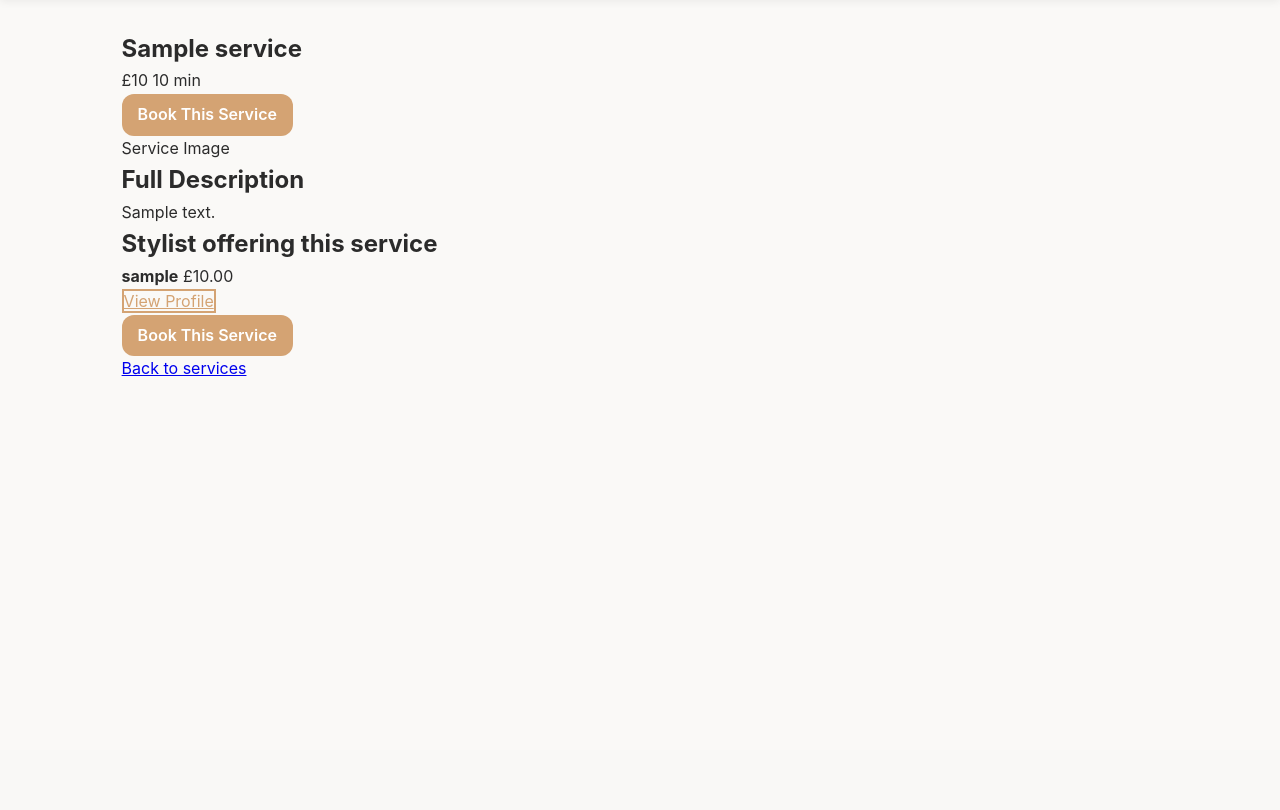
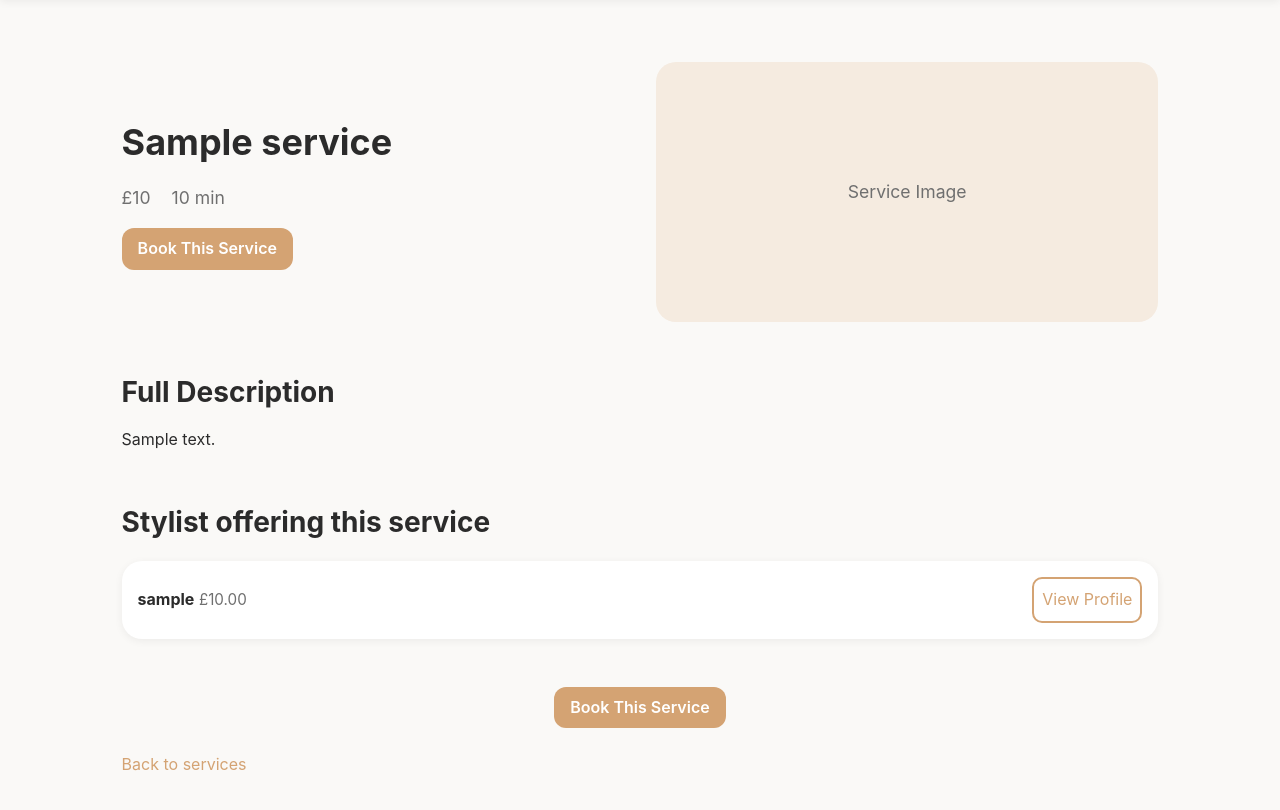
Before and after one commit to jaydendavis746-debug/django-crud-app-salon-project, a Django app: page /services/1/ in a window 1280 px wide. Shown: the part 50-860 px from the top of the page. Before the commit the page ends 426 px from the top, so only its background shows below. Run offline with Django 5.2, Linux system fonts and the light colour scheme; tables that the repository leaves empty hold one stand-in row (values such as "Sample post").

Commit message:
ServiceDetail css

```diff
--- a/main_app/static/css/base.css
+++ b/main_app/static/css/base.css
@@ -112,9 +112,12 @@ nav a:hover {
 }
 
 .btn-outline {
+  text-decoration: none;
   background: transparent;
   border: 2px solid var(--color-primary);
+  border-radius: 10px;
   color: var(--color-primary);
+  padding: 0.5rem;
 }
 
 .btn-outline:hover {
--- a/main_app/static/css/services/service-detail.css
+++ b/main_app/static/css/services/service-detail.css
@@ -0,0 +1,92 @@
+.service-detail-page {
+  padding: var(--space-6) 0;
+}
+
+.service-header {
+  display: grid;
+  grid-template-columns: 1fr 1fr;
+  gap: var(--space-6);
+  align-items: center;
+  margin-bottom: var(--space-7);
+}
+
+.service-header h1 {
+  font-size: var(--font-size-xxl);
+  margin-bottom: var(--space-3);
+}
+
+.service-meta {
+  font-size: 1.1rem;
+  color: var(--color-text-light);
+  margin-bottom: var(--space-4);
+}
+
+.service-meta span {
+  margin-right: var(--space-4);
+}
+
+
+.service-image-placeholder {
+  background: var(--color-secondary);
+  border-radius: var(--radius-lg);
+  height: 260px;
+  display: flex;
+  align-items: center;
+  justify-content: center;
+  color: var(--color-text-light);
+  font-size: 1.1rem;
+}
+
+
+.description-section {
+  margin-bottom: var(--space-7);
+}
+
+.description-section h2 {
+  font-size: var(--font-size-xl);
+  margin-bottom: var(--space-3);
+}
+
+
+.stylist-list {
+  margin-bottom: var(--space-7);
+}
+
+.stylist-list h2 {
+  font-size: var(--font-size-xl);
+  margin-bottom: var(--space-4);
+}
+
+.stylist-card {
+  background: var(--color-white);
+  padding: var(--space-4);
+  border-radius: var(--radius-lg);
+  box-shadow: var(--shadow-soft);
+  margin-bottom: var(--space-4);
+  display: flex;
+  justify-content: space-between;
+  align-items: center;
+}
+
+.stylist-card .info span {
+  color: var(--color-text-light);
+  font-size: 0.95rem;
+}
+
+
+.cta-section {
+  text-align: center;
+  margin-top: var(--space-7);
+}
+
+
+.back-link {
+  display: inline-block;
+  margin-top: var(--space-5);
+  color: var(--color-primary);
+  text-decoration: none;
+}
+
+.back-link:hover {
+  text-decoration: underline;
+}
--- a/main_app/templates/services/service_detail.html
+++ b/main_app/templates/services/service_detail.html
@@ -55,6 +55,6 @@
             <a href="#stylists" class="btn">Book This Service</a>
         </div>
 
-        <a href="{% url 'service-list' %}">Back to services</a>
+        <a href="{% url 'service-list' %}" class="back-link">Back to services</a>
     </div>
 {% endblock %}
```
